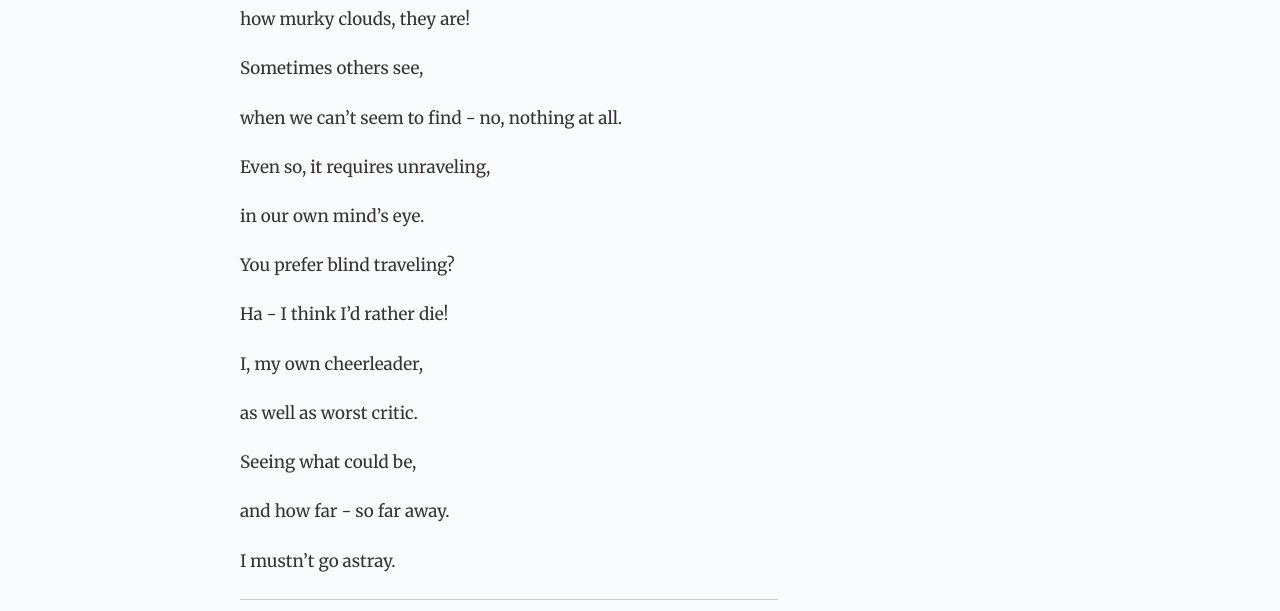
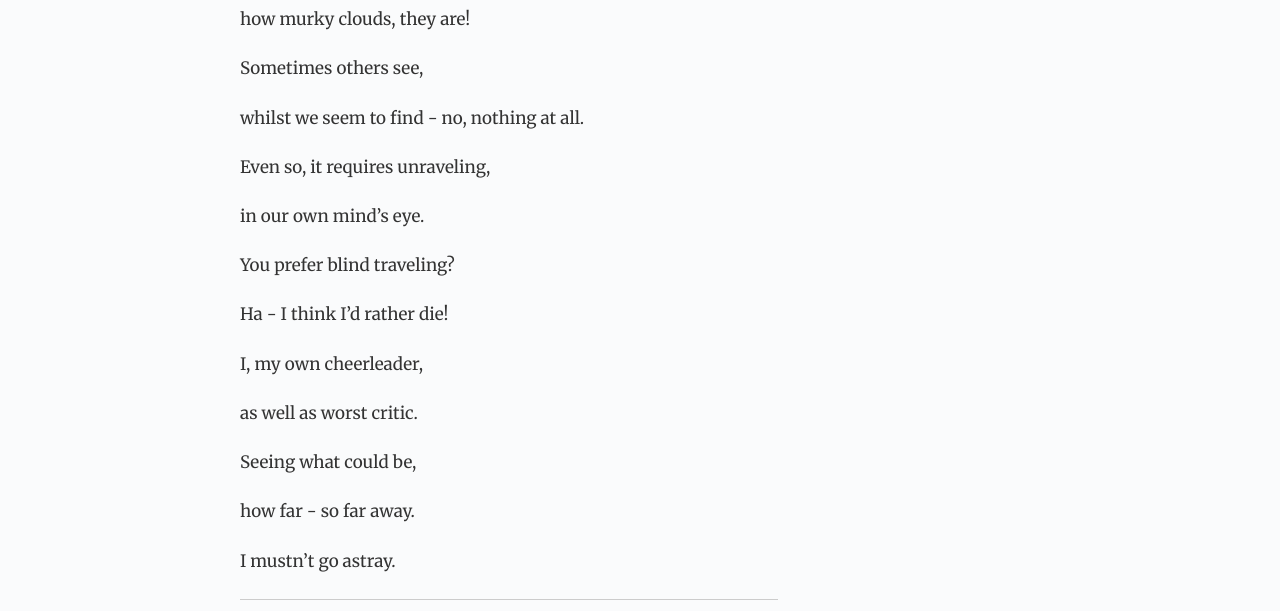
Before and after one commit to gdbroman/broman.blog, a Jekyll site: the page built from _posts/2020/2020-10-27-the-process.md, in a window 1280 px wide. Shown: the part 1068-1679 px from the top of the page. Built offline with Jekyll 4.4.1, drawn with Linux system fonts in a browser that asks for light colours.

Commit message:
revision

```diff
--- a/_posts/2020/2020-10-27-the-process.md
+++ b/_posts/2020/2020-10-27-the-process.md
@@ -14,7 +14,7 @@ how murky clouds, they are!
 
 Sometimes others see,
 
-when we can't seem to find - no, nothing at all.
+whilst we seem to find - no, nothing at all.
 
 Even so, it requires unraveling,
 
@@ -30,6 +30,6 @@ as well as worst critic.
 
 Seeing what could be,
 
-and how far - so far away.
+how far - so far away.
 
 I mustn't go astray.
```
